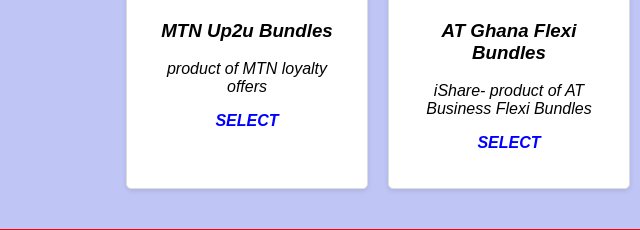
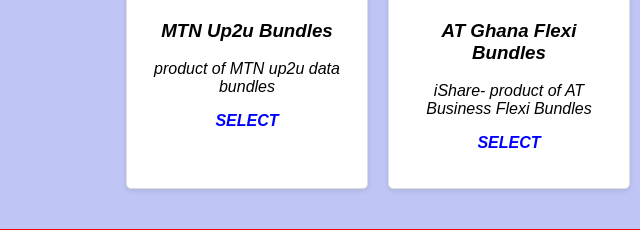
Before and after one commit to abrahamdw882/data1-ab-bundles, a plain HTML site: page index.html in a window 1280 px wide. Shown: the part 607-837 px from the top of the page, 0-640 px from the left. Drawn offline with Linux system fonts and the light colour scheme.

Commit message:
Update index.html

```diff
--- a/index.html
+++ b/index.html
@@ -95,7 +95,7 @@
                     <div class="product" id="product-just4u" onclick="showDetails('j4u')">
                         <img src="up2u.jpg" height="100%" width="50%" alt="Just4U offers">
                         <h3>MTN Up2u Bundles</h3>
-                        <p>product of MTN loyalty offers</p>
+                        <p>product of MTN up2u data bundles</p>
                         <p><b style="color:blue">SELECT</b></p>
                     </div>
                     <div class="product" id="product-at-ghana" onclick="showDetails('Webwiz')">
```
